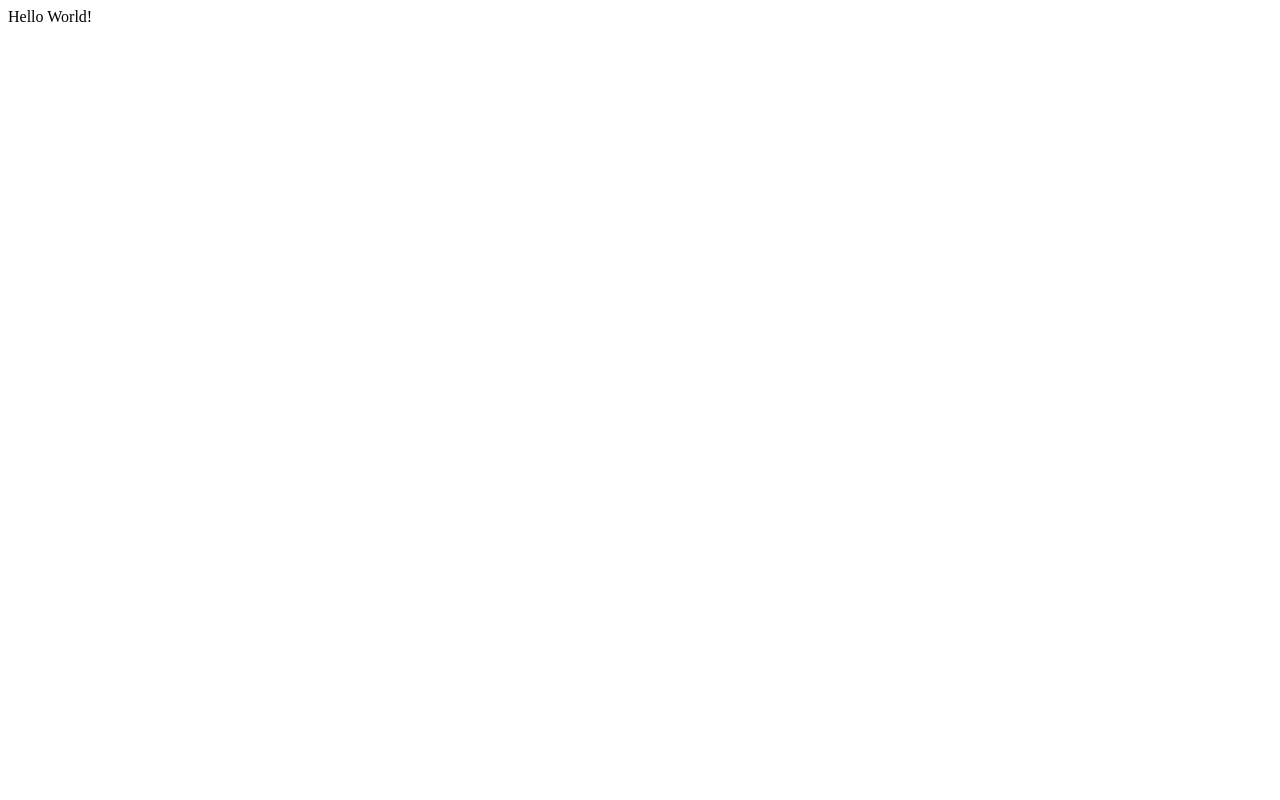
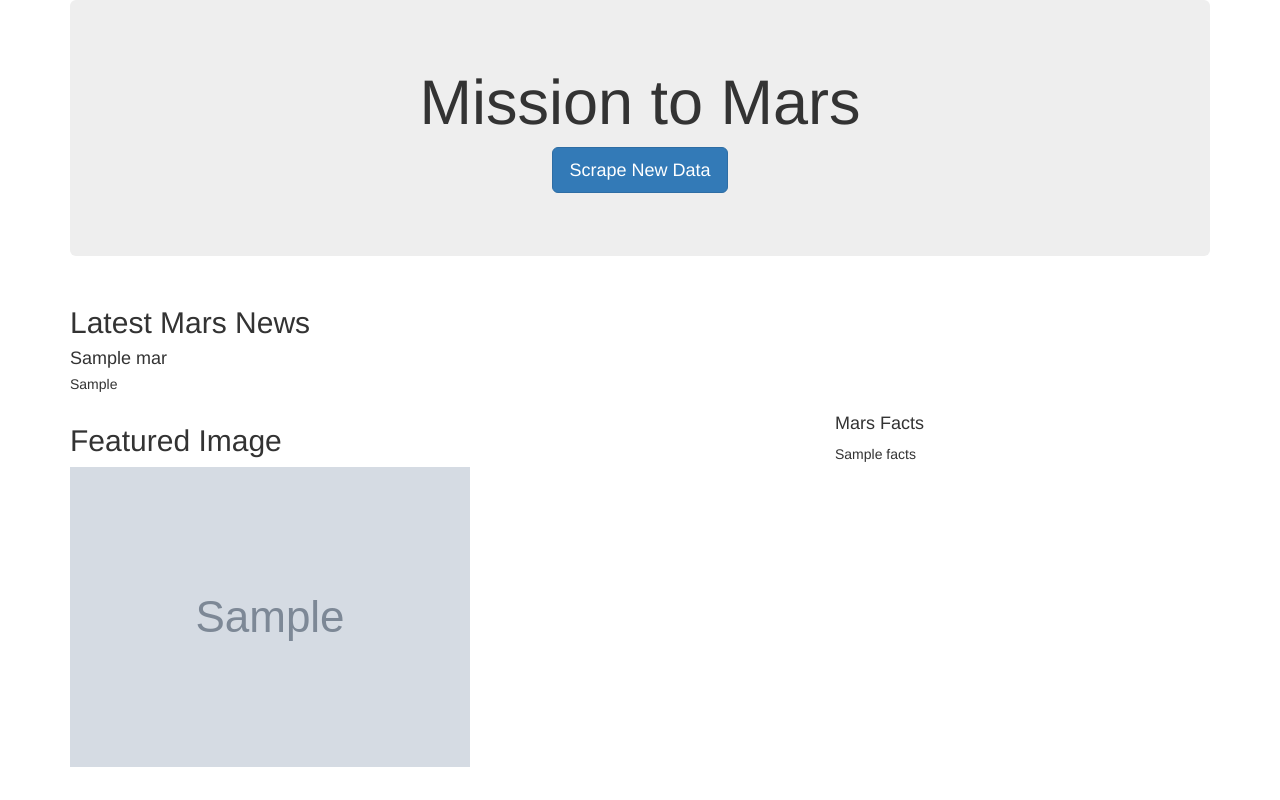
Before and after one commit to mauricio4337/Mission-to-Mars, a Flask app: page / in a window 1280 px wide. Before the commit the page is almost empty. Run offline with Flask 2, Linux system fonts and the light colour scheme; grey boxes marked "Sample" are stand-in pictures; a database or web service that is not in the repository returns one stand-in record (values such as "Sample title"); some libraries are stand-ins or nearby versions.

Commit message:
Updated index.html with all features added

```diff
--- a/templates/index.html
+++ b/templates/index.html
@@ -1 +1,51 @@
-<p>Hello World!</p>
+<!DOCTYPE html>
+<html lang="en">
+<head>
+    <meta charset="UTF-8">
+    <meta name="viewport" content="width=device-width, initial-scale=1.0">
+    <title>Mission to Mars</title>
+    <link
+        rel="stylesheet"
+        href="https://maxcdn.bootstrapcdn.com/bootstrap/3.3.7/css/bootstrap.min.css"
+    />
+</head>
+<body>
+    <div class="container">
+        <div class="jumbotron text-center">
+            <h1>Mission to Mars</h1>
+            <p><a class="btn btn-primary btn-lg" href="/scrape"
+                    role="button">Scrape New Data</a></p>
+        </div>
+        <!--Add section for mars news-->
+        <div class="row" id="mars-news">
+            <div class="col-md-12">
+             <div class="media">
+                 <div class="media-body">
+                     <h2>Latest Mars News</h2>
+                     <h4 class="media-heading">{{mars.news_title}}</h4>
+                     <p>{{mars.news_paragraph}}</p>
+                 </div>
+             </div>
+            </div>
+        </div>
+        <!--Add the featured image-->
+        <div class="row" id="mars-featured-image">
+            <div class="col-md-8">
+                <h2>Featured Image</h2>
+                <img
+                    src="{{mars.featured_image}}"
+                    class="img-responsive"
+                    alt="Responsive image"
+                />
+            </div>
+            <!--Mars Facts-->
+            <div class="col-md-4">
+                <div class="row" id="mars-facts">
+                    <h4>Mars Facts</h4>
+                    {{mars.facts|safe}}
+                </div>
+            </div>
+        </div>
+    </div>
+</body>
+</html>
```
